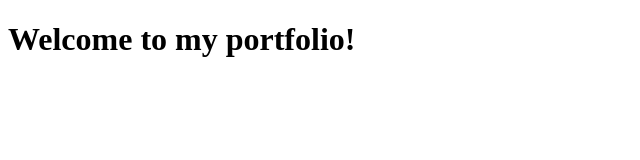
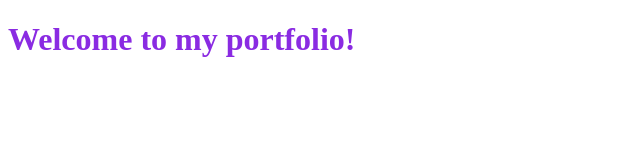
Before and after one commit to Asherz96/PersonalPortfolio, a plain HTML site: page index.html in a window 1280 px wide. Shown: the whole page, without its empty margins (0-640 px from the left). Drawn offline with Linux system fonts and the light colour scheme.

Commit message:
Added CSS file and linked it

```diff
--- /dev/null
+++ b/index.css
@@ -0,0 +1,4 @@
+h1{
+    color: blueviolet;
+
+}
--- a/index.html
+++ b/index.html
@@ -4,7 +4,9 @@
     <meta charset="UTF-8">
     <meta http-equiv="X-UA-Compatible" content="IE=edge">
     <meta name="viewport" content="width=device-width, initial-scale=1.0">
+    <link  href="index.css" rel="stylesheet"/>
     <title>Asley's Portfolio</title>
+
 </head>
 <body>
     <h1>Welcome to my portfolio!</h1>
```
